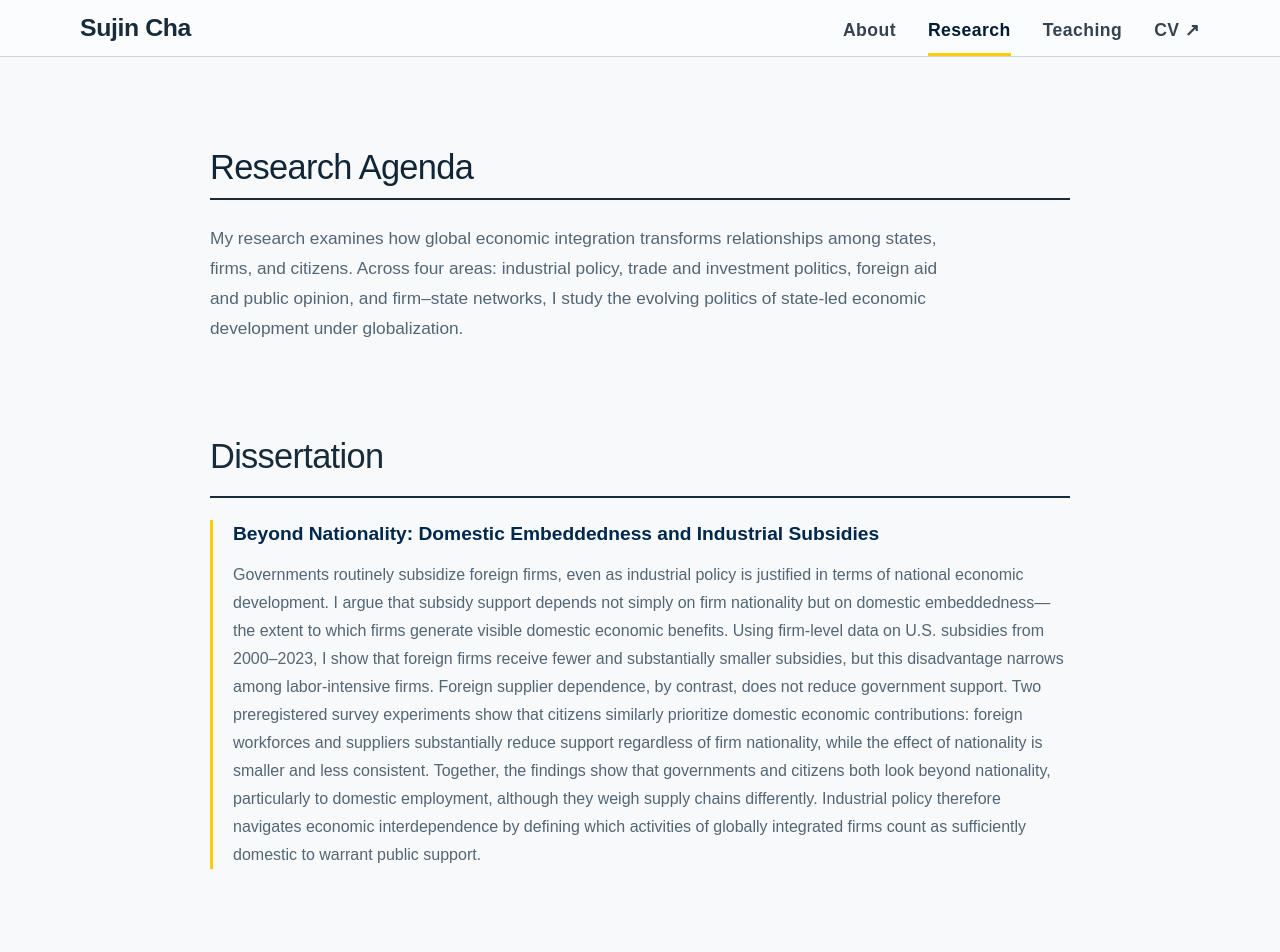
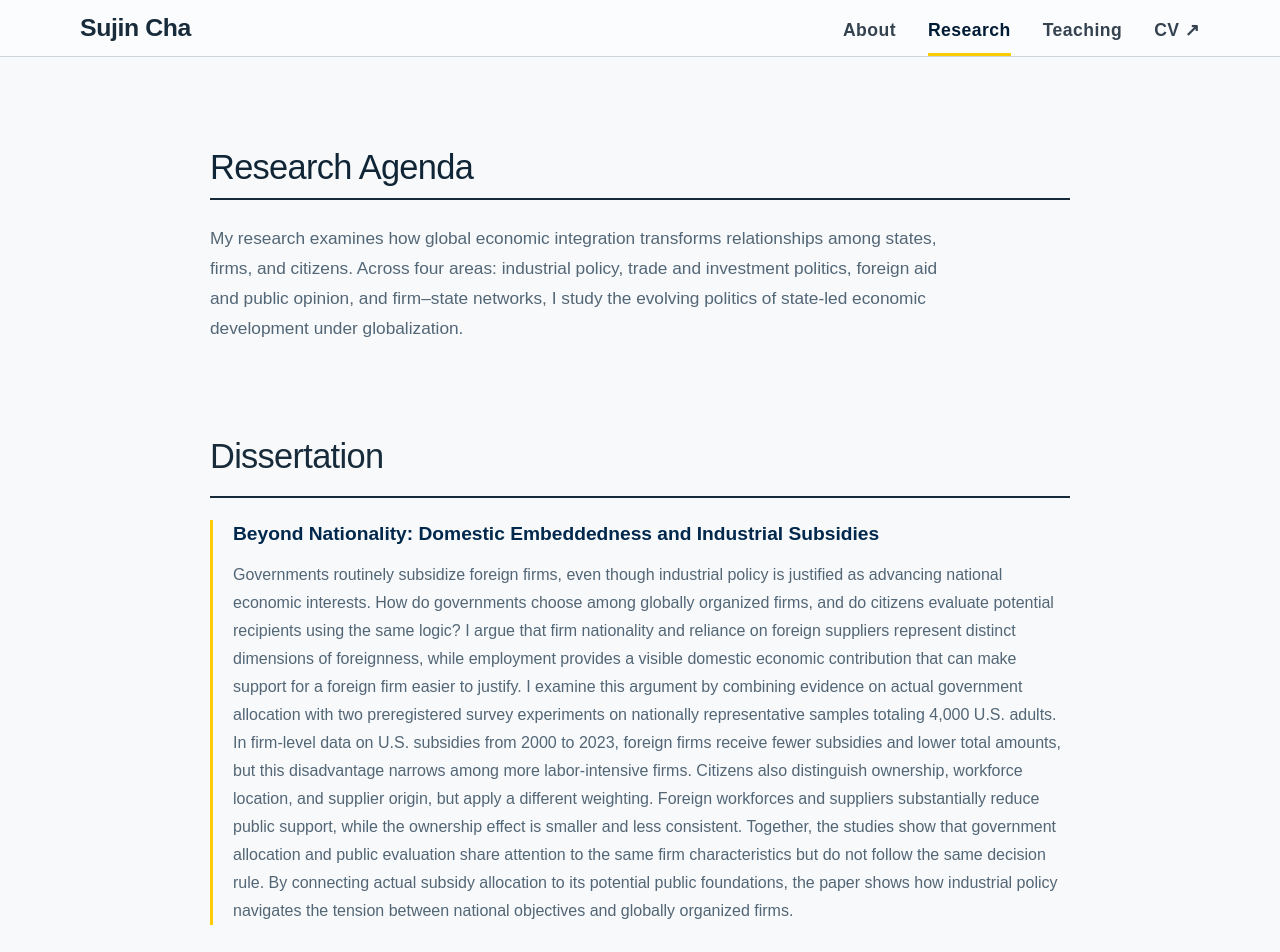
Before and after one commit to erin0506/erin0506.github.io, a Next.js app: page /research in a window 1280 px wide. Shown: the top 952 px of the page. Built offline with nearby package versions, Linux system fonts and the light colour scheme.

Commit message:
Update dissertation summary in page.tsx
Revised dissertation summary to clarify government subsidy dynamics and public perceptions regarding foreign firms.

```diff
--- a/app/research/page.tsx
+++ b/app/research/page.tsx
@@ -124,23 +124,7 @@ export default function ResearchPage() {
                 Beyond Nationality: Domestic Embeddedness and Industrial Subsidies
               </h3>
               <p className="dissertation-summary">
-                Governments routinely subsidize foreign firms, even as industrial policy
-                is justified in terms of national economic development. I argue that
-                subsidy support depends not simply on firm nationality but on domestic
-                embeddedness—the extent to which firms generate visible domestic economic
-                benefits. Using firm-level data on U.S. subsidies from 2000–2023, I show
-                that foreign firms receive fewer and substantially smaller subsidies, but
-                this disadvantage narrows among labor-intensive firms. Foreign supplier
-                dependence, by contrast, does not reduce government support. Two
-                preregistered survey experiments show that citizens similarly prioritize
-                domestic economic contributions: foreign workforces and suppliers
-                substantially reduce support regardless of firm nationality, while the
-                effect of nationality is smaller and less consistent. Together, the
-                findings show that governments and citizens both look beyond nationality,
-                particularly to domestic employment, although they weigh supply chains
-                differently. Industrial policy therefore navigates economic
-                interdependence by defining which activities of globally integrated firms
-                count as sufficiently domestic to warrant public support.
+                Governments routinely subsidize foreign firms, even though industrial policy is justified as advancing national economic interests. How do governments choose among globally organized firms, and do citizens evaluate potential recipients using the same logic? I argue that firm nationality and reliance on foreign suppliers represent distinct dimensions of foreignness, while employment provides a visible domestic economic contribution that can make support for a foreign firm easier to justify. I examine this argument by combining evidence on actual government allocation with two preregistered survey experiments on nationally representative samples totaling 4,000 U.S. adults. In firm-level data on U.S. subsidies from 2000 to 2023, foreign firms receive fewer subsidies and lower total amounts, but this disadvantage narrows among more labor-intensive firms. Citizens also distinguish ownership, workforce location, and supplier origin, but apply a different weighting. Foreign workforces and suppliers substantially reduce public support, while the ownership effect is smaller and less consistent. Together, the studies show that government allocation and public evaluation share attention to the same firm characteristics but do not follow the same decision rule. By connecting actual subsidy allocation to its potential public foundations, the paper shows how industrial policy navigates the tension between national objectives and globally organized firms.
               </p>
             </article>
           </section>
```
